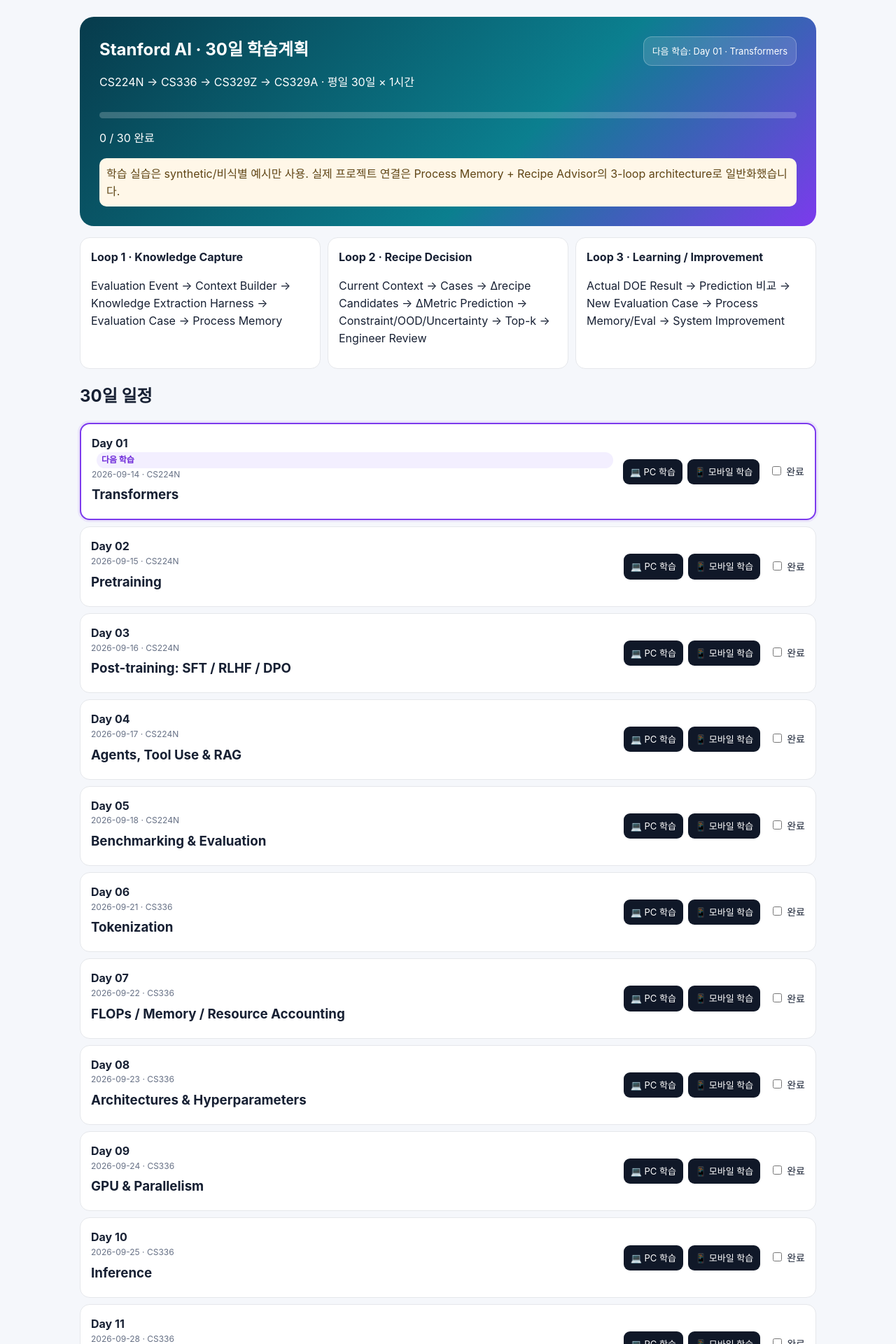
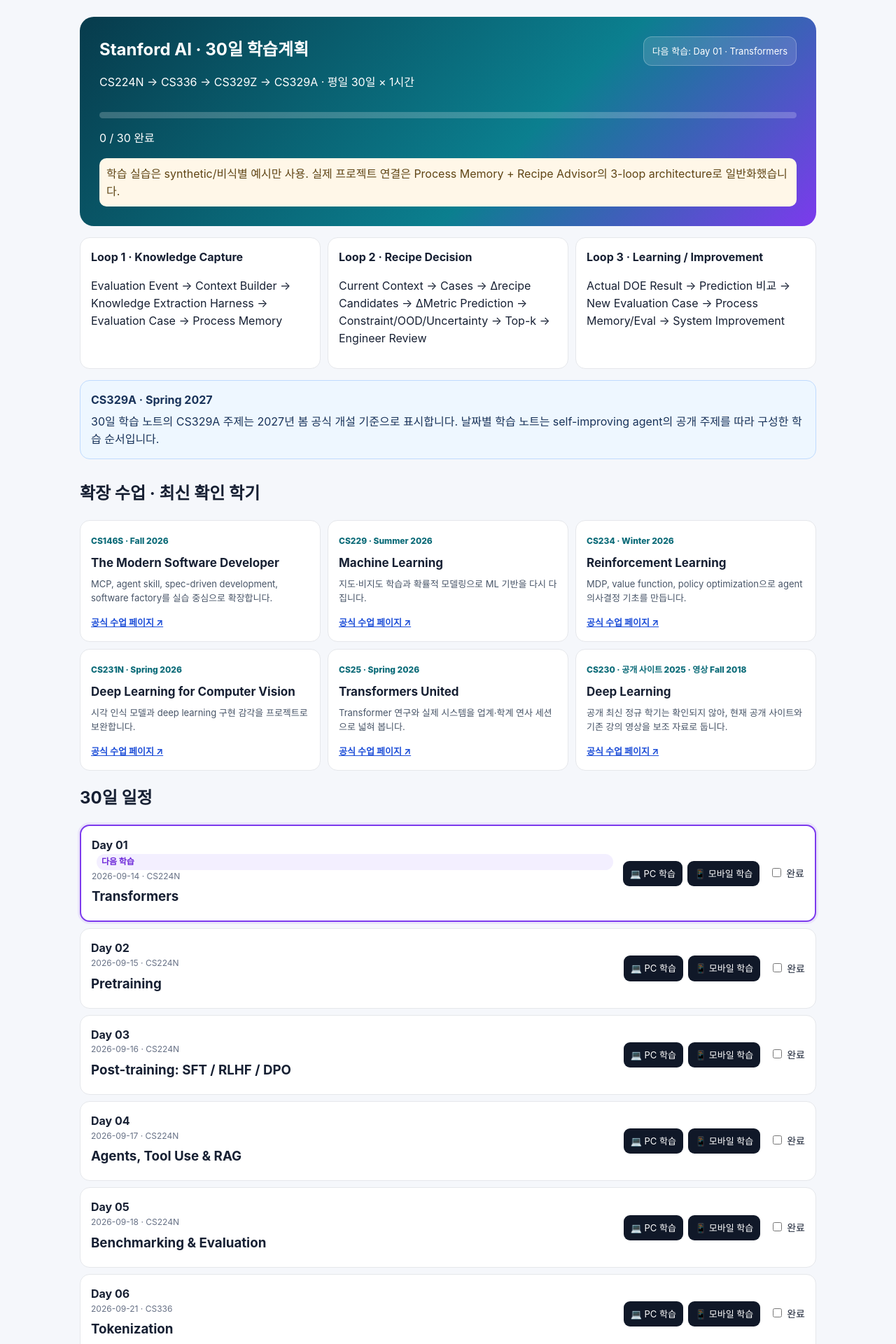
Before and after one commit to currycurry3030/currycurry3030.github.io, a Jekyll site: the page stanford-ai-study/index.html, which Jekyll copies as it is, in a window 1280 px wide. Shown: the top 1920 px of the page at 70% size. Built offline with Jekyll 4.4.1, drawn with Linux system fonts in a browser that asks for light colours; some of the changed text lies outside the part shown.

Commit message:
feat: refresh AI study course terms

```diff
--- a/stanford-ai-study/index.html
+++ b/stanford-ai-study/index.html
@@ -27,9 +27,18 @@
     .next .marker{background:#f3efff;color:#6d28d9}
     .links{display:flex;gap:7px;flex-wrap:wrap}
     .links a{background:#101828;color:white;text-decoration:none;padding:8px 10px;border-radius:9px;font-size:13px}
+    .course-status{background:#eef7ff;border:1px solid #bfdbfe;border-radius:14px;padding:15px;margin:16px 0;color:#19335a}
+    .course-status p{margin:6px 0 0}
+    .extensions{margin:30px 0 8px}
+    .extension-grid{display:grid;grid-template-columns:repeat(3,1fr);gap:10px}
+    .extension{background:#fff;border:1px solid #e5e7eb;border-radius:14px;padding:15px}
+    .extension h3{margin:7px 0;font-size:17px}
+    .extension .term{color:#0b6b78;font-size:12px;font-weight:800}
+    .extension p{color:#475467;font-size:13px;margin:7px 0 12px}
+    .extension a{color:#1d4ed8;font-size:13px;font-weight:700}
     label{white-space:nowrap;font-size:14px}
     @media(max-width:760px){
-      .wrap{padding:0}.hero{border-radius:0}.content{padding:12px}.arch{grid-template-columns:1fr}.day{grid-template-columns:1fr}.links a{flex:1;text-align:center}
+      .wrap{padding:0}.hero{border-radius:0}.content{padding:12px}.arch,.extension-grid{grid-template-columns:1fr}.day{grid-template-columns:1fr}.links a{flex:1;text-align:center}
     }
   </style>
 </head>
@@ -53,6 +62,21 @@
       <div><b>Loop 2 · Recipe Decision</b><p>Current Context → Cases → Δrecipe Candidates → ΔMetric Prediction → Constraint/OOD/Uncertainty → Top-k → Engineer Review</p></div>
       <div><b>Loop 3 · Learning / Improvement</b><p>Actual DOE Result → Prediction 비교 → New Evaluation Case → Process Memory/Eval → System Improvement</p></div>
     </section>
+    <section class="course-status" aria-label="수업 최신성">
+      <b>CS329A · Spring 2027</b>
+      <p>30일 학습 노트의 CS329A 주제는 2027년 봄 공식 개설 기준으로 표시합니다. 날짜별 학습 노트는 self-improving agent의 공개 주제를 따라 구성한 학습 순서입니다.</p>
+    </section>
+    <section class="extensions" aria-labelledby="extension-heading">
+      <h2 id="extension-heading">확장 수업 · 최신 확인 학기</h2>
+      <div class="extension-grid">
+        <article class="extension"><span class="term">CS146S · Fall 2026</span><h3>The Modern Software Developer</h3><p>MCP, agent skill, spec-driven development, software factory를 실습 중심으로 확장합니다.</p><a href="https://themodernsoftware.dev/" target="_blank" rel="noopener noreferrer">공식 수업 페이지 ↗</a></article>
+        <article class="extension"><span class="term">CS229 · Summer 2026</span><h3>Machine Learning</h3><p>지도·비지도 학습과 확률적 모델링으로 ML 기반을 다시 다집니다.</p><a href="https://cs229.stanford.edu/" target="_blank" rel="noopener noreferrer">공식 수업 페이지 ↗</a></article>
+        <article class="extension"><span class="term">CS234 · Winter 2026</span><h3>Reinforcement Learning</h3><p>MDP, value function, policy optimization으로 agent 의사결정 기초를 만듭니다.</p><a href="https://web.stanford.edu/class/cs234/" target="_blank" rel="noopener noreferrer">공식 수업 페이지 ↗</a></article>
+        <article class="extension"><span class="term">CS231N · Spring 2026</span><h3>Deep Learning for Computer Vision</h3><p>시각 인식 모델과 deep learning 구현 감각을 프로젝트로 보완합니다.</p><a href="https://cs231n.stanford.edu/" target="_blank" rel="noopener noreferrer">공식 수업 페이지 ↗</a></article>
+        <article class="extension"><span class="term">CS25 · Spring 2026</span><h3>Transformers United</h3><p>Transformer 연구와 실제 시스템을 업계·학계 연사 세션으로 넓혀 봅니다.</p><a href="https://web.stanford.edu/class/cs25/" target="_blank" rel="noopener noreferrer">공식 수업 페이지 ↗</a></article>
+        <article class="extension"><span class="term">CS230 · 공개 사이트 2025 · 영상 Fall 2018</span><h3>Deep Learning</h3><p>공개 최신 정규 학기는 확인되지 않아, 현재 공개 사이트와 기존 강의 영상을 보조 자료로 둡니다.</p><a href="https://cs230.stanford.edu/" target="_blank" rel="noopener noreferrer">공식 수업 페이지 ↗</a></article>
+      </div>
+    </section>
     <section>
       <h2>30일 일정</h2>
       <article class="day" data-date="2026-09-14"><div><b>Day 01</b><span>2026-09-14 · CS224N</span><h3>Transformers</h3></div><div class="links"><a href="days/day01_2026-09-14_pc.html">💻 PC 학습</a><a href="days/day01_2026-09-14_mobile.html">📱 모바일 학습</a></div><label><input type="checkbox" data-day="1"> 완료</label></article>
@@ -75,16 +99,16 @@
       <article class="day" data-date="2026-10-07"><div><b>Day 18</b><span>2026-10-07 · CS329Z</span><h3>Frameworks &amp; Orchestration</h3></div><div class="links"><a href="days/day18_2026-10-07_pc.html">💻 PC 학습</a><a href="days/day18_2026-10-07_mobile.html">📱 모바일 학습</a></div><label><input type="checkbox" data-day="18"> 완료</label></article>
       <article class="day" data-date="2026-10-08"><div><b>Day 19</b><span>2026-10-08 · CS329Z</span><h3>Process Memory</h3></div><div class="links"><a href="days/day19_2026-10-08_pc.html">💻 PC 학습</a><a href="days/day19_2026-10-08_mobile.html">📱 모바일 학습</a></div><label><input type="checkbox" data-day="19"> 완료</label></article>
       <article class="day" data-date="2026-10-09"><div><b>Day 20</b><span>2026-10-09 · CS329Z</span><h3>Agent Evaluation</h3></div><div class="links"><a href="days/day20_2026-10-09_pc.html">💻 PC 학습</a><a href="days/day20_2026-10-09_mobile.html">📱 모바일 학습</a></div><label><input type="checkbox" data-day="20"> 완료</label></article>
-      <article class="day" data-date="2026-10-12"><div><b>Day 21</b><span>2026-10-12 · CS329A</span><h3>Test-time Compute Scaling</h3></div><div class="links"><a href="days/day21_2026-10-12_pc.html">💻 PC 학습</a><a href="days/day21_2026-10-12_mobile.html">📱 모바일 학습</a></div><label><input type="checkbox" data-day="21"> 완료</label></article>
-      <article class="day" data-date="2026-10-13"><div><b>Day 22</b><span>2026-10-13 · CS329A</span><h3>Robust Verification</h3></div><div class="links"><a href="days/day22_2026-10-13_pc.html">💻 PC 학습</a><a href="days/day22_2026-10-13_mobile.html">📱 모바일 학습</a></div><label><input type="checkbox" data-day="22"> 완료</label></article>
-      <article class="day" data-date="2026-10-14"><div><b>Day 23</b><span>2026-10-14 · CS329A</span><h3>Closed-loop Feedback</h3></div><div class="links"><a href="days/day23_2026-10-14_pc.html">💻 PC 학습</a><a href="days/day23_2026-10-14_mobile.html">📱 모바일 학습</a></div><label><input type="checkbox" data-day="23"> 완료</label></article>
-      <article class="day" data-date="2026-10-15"><div><b>Day 24</b><span>2026-10-15 · CS329A</span><h3>Multi-step Planning</h3></div><div class="links"><a href="days/day24_2026-10-15_pc.html">💻 PC 학습</a><a href="days/day24_2026-10-15_mobile.html">📱 모바일 학습</a></div><label><input type="checkbox" data-day="24"> 완료</label></article>
-      <article class="day" data-date="2026-10-16"><div><b>Day 25</b><span>2026-10-16 · CS329A</span><h3>Train-time Scaling / RL</h3></div><div class="links"><a href="days/day25_2026-10-16_pc.html">💻 PC 학습</a><a href="days/day25_2026-10-16_mobile.html">📱 모바일 학습</a></div><label><input type="checkbox" data-day="25"> 완료</label></article>
-      <article class="day" data-date="2026-10-19"><div><b>Day 26</b><span>2026-10-19 · CS329A</span><h3>Open-ended Self-Improvement</h3></div><div class="links"><a href="days/day26_2026-10-19_pc.html">💻 PC 학습</a><a href="days/day26_2026-10-19_mobile.html">📱 모바일 학습</a></div><label><input type="checkbox" data-day="26"> 완료</label></article>
-      <article class="day" data-date="2026-10-20"><div><b>Day 27</b><span>2026-10-20 · CS329A</span><h3>Search &amp; Deep Research</h3></div><div class="links"><a href="days/day27_2026-10-20_pc.html">💻 PC 학습</a><a href="days/day27_2026-10-20_mobile.html">📱 모바일 학습</a></div><label><input type="checkbox" data-day="27"> 완료</label></article>
-      <article class="day" data-date="2026-10-21"><div><b>Day 28</b><span>2026-10-21 · CS329Z</span><h3>Coding Agent &amp; Harness Design</h3></div><div class="links"><a href="days/day28_2026-10-21_pc.html">💻 PC 학습</a><a href="days/day28_2026-10-21_mobile.html">📱 모바일 학습</a></div><label><input type="checkbox" data-day="28"> 완료</label></article>
-      <article class="day" data-date="2026-10-22"><div><b>Day 29</b><span>2026-10-22 · CS329A</span><h3>Long-horizon Evaluation</h3></div><div class="links"><a href="days/day29_2026-10-22_pc.html">💻 PC 학습</a><a href="days/day29_2026-10-22_mobile.html">📱 모바일 학습</a></div><label><input type="checkbox" data-day="29"> 완료</label></article>
-      <article class="day" data-date="2026-10-23"><div><b>Day 30</b><span>2026-10-23 · CS329A</span><h3>3-Loop Recipe Advisor Integration</h3></div><div class="links"><a href="days/day30_2026-10-23_pc.html">💻 PC 학습</a><a href="days/day30_2026-10-23_mobile.html">📱 모바일 학습</a></div><label><input type="checkbox" data-day="30"> 완료</label></article>
+      <article class="day" data-date="2026-10-12"><div><b>Day 21</b><span>2026-10-12 · CS329A · Spring 2027</span><h3>Test-time Compute Scaling</h3></div><div class="links"><a href="days/day21_2026-10-12_pc.html">💻 PC 학습</a><a href="days/day21_2026-10-12_mobile.html">📱 모바일 학습</a></div><label><input type="checkbox" data-day="21"> 완료</label></article>
+      <article class="day" data-date="2026-10-13"><div><b>Day 22</b><span>2026-10-13 · CS329A · Spring 2027</span><h3>Robust Verification</h3></div><div class="links"><a href="days/day22_2026-10-13_pc.html">💻 PC 학습</a><a href="days/day22_2026-10-13_mobile.html">📱 모바일 학습</a></div><label><input type="checkbox" data-day="22"> 완료</label></article>
+      <article class="day" data-date="2026-10-14"><div><b>Day 23</b><span>2026-10-14 · CS329A · Spring 2027</span><h3>Closed-loop Feedback</h3></div><div class="links"><a href="days/day23_2026-10-14_pc.html">💻 PC 학습</a><a href="days/day23_2026-10-14_mobile.html">📱 모바일 학습</a></div><label><input type="checkbox" data-day="23"> 완료</label></article>
+      <article class="day" data-date="2026-10-15"><div><b>Day 24</b><span>2026-10-15 · CS329A · Spring 2027</span><h3>Multi-step Planning</h3></div><div class="links"><a href="days/day24_2026-10-15_pc.html">💻 PC 학습</a><a href="days/day24_2026-10-15_mobile.html">📱 모바일 학습</a></div><label><input type="checkbox" data-day="24"> 완료</label></article>
+      <article class="day" data-date="2026-10-16"><div><b>Day 25</b><span>2026-10-16 · CS329A · Spring 2027</span><h3>Train-time Scaling / RL</h3></div><div class="links"><a href="days/day25_2026-10-16_pc.html">💻 PC 학습</a><a href="days/day25_2026-10-16_mobile.html">📱 모바일 학습</a></div><label><input type="checkbox" data-day="25"> 완료</label></article>
+      <article class="day" data-date="2026-10-19"><div><b>Day 26</b><span>2026-10-19 · CS329A · Spring 2027</span><h3>Open-ended Self-Improvement</h3></div><div class="links"><a href="days/day26_2026-10-19_pc.html">💻 PC 학습</a><a href="days/day26_2026-10-19_mobile.html">📱 모바일 학습</a></div><label><input type="checkbox" data-day="26"> 완료</label></article>
+      <article class="day" data-date="2026-10-20"><div><b>Day 27</b><span>2026-10-20 · CS329A · Spring 2027</span><h3>Search &amp; Deep Research</h3></div><div class="links"><a href="days/day27_2026-10-20_pc.html">💻 PC 학습</a><a href="days/day27_2026-10-20_mobile.html">📱 모바일 학습</a></div><label><input type="checkbox" data-day="27"> 완료</label></article>
+      <article class="day" data-date="2026-10-21"><div><b>Day 28</b><span>2026-10-21 · CS329A · Spring 2027</span><h3>Coding Agent &amp; Harness Design</h3></div><div class="links"><a href="days/day28_2026-10-21_pc.html">💻 PC 학습</a><a href="days/day28_2026-10-21_mobile.html">📱 모바일 학습</a></div><label><input type="checkbox" data-day="28"> 완료</label></article>
+      <article class="day" data-date="2026-10-22"><div><b>Day 29</b><span>2026-10-22 · CS329A · Spring 2027</span><h3>Long-horizon Evaluation</h3></div><div class="links"><a href="days/day29_2026-10-22_pc.html">💻 PC 학습</a><a href="days/day29_2026-10-22_mobile.html">📱 모바일 학습</a></div><label><input type="checkbox" data-day="29"> 완료</label></article>
+      <article class="day" data-date="2026-10-23"><div><b>Day 30</b><span>2026-10-23 · CS329A · Spring 2027</span><h3>3-Loop Recipe Advisor Integration</h3></div><div class="links"><a href="days/day30_2026-10-23_pc.html">💻 PC 학습</a><a href="days/day30_2026-10-23_mobile.html">📱 모바일 학습</a></div><label><input type="checkbox" data-day="30"> 완료</label></article>
     </section>
   </div>
 </main>
```
Also changed, not shown: tools/validate_stanford_study.py (+16 -0 lines).
